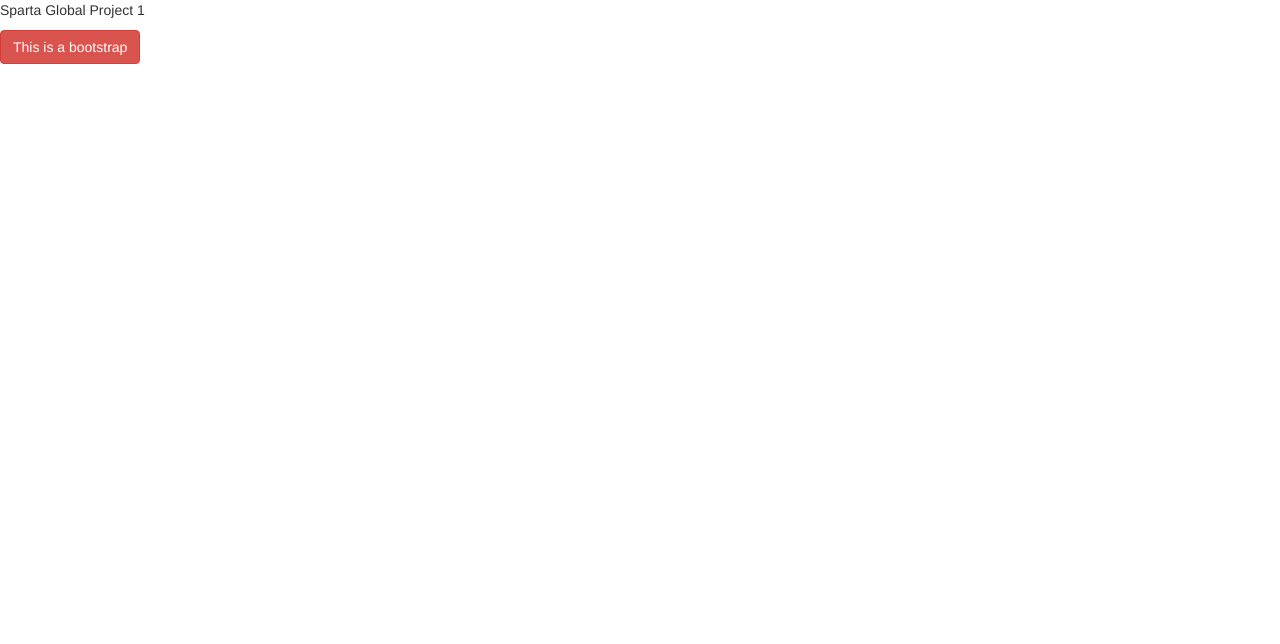
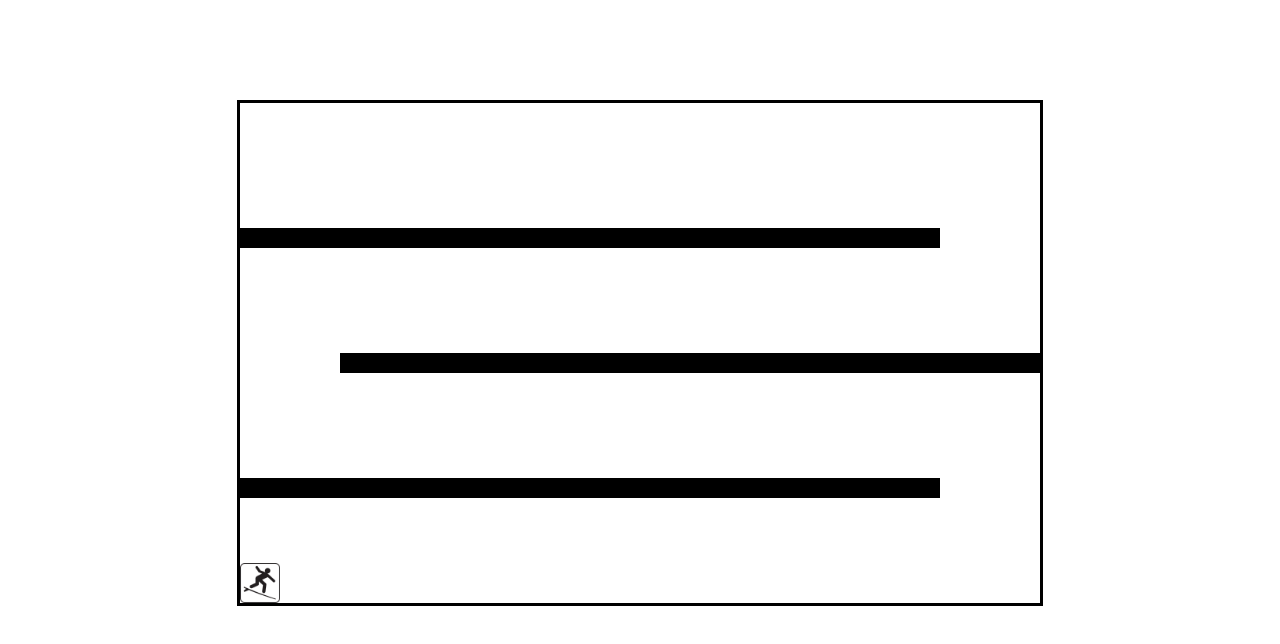
Before and after one commit to yafiimo/money-dash, a website: page index.html in a window 1280 px wide. Drawn offline with nearby package versions, Linux system fonts and the light colour scheme.

Commit message:
create level 1 canvas

```diff
--- a/index.html
+++ b/index.html
@@ -8,11 +8,17 @@
   <script src="bower_components/jquery/dist/jquery.min.js" charset="utf-8"></script>
   <link rel="stylesheet" href="bower_components/bootstrap/dist/css/bootstrap.min.css">
   <script src="bower_components/bootstrap/dist/js/bootstrap.min.js" charset="utf-8"></script>
-  <script src="main.js" charset="utf-8"></script>
+  <link rel="stylesheet" href="main.css">
 </head>
+
 <body>
 
-  <p>Sparta Global Project 1</p>
-  <button class="btn btn-danger">This is a bootstrap</button>
+  <div id="canvas-holder">
+    <canvas id="game_screen"></canvas>
+  </div>
+
+
 </body>
+<script src="main.js" charset="utf-8"></script>
+
 </html>
--- /dev/null
+++ b/main.css
@@ -0,0 +1,4 @@
+#canvas-holder {
+  text-align: center;
+  margin-top: 100px;
+}
--- a/main.js
+++ b/main.js
@@ -1,2 +1,85 @@
 console.log('in main.js');
 console.log($);
+
+var canvas = document.getElementById('game_screen');
+var context = canvas.getContext('2d');
+var player1 = new Sprite('stickman.png', 40, 40, 0, 460, 0, 0);
+/* var character;
+var loadCharacter = function() {
+  console.log('Character has loaded');
+  context.drawImage(character, 0, 450, 50, 50);
+}; */
+
+// Events
+$(function(){
+  // Directional Control
+  $(document).keydown(function(e) {
+    switch(e.keyCode){
+      case 37:
+        if(player1.Velocity[0] > -4 && player1.X > 0) {
+          player1.Velocity[0] -= 2;
+        }
+        break;
+      case 39:
+        if(player1.Velocity[0] < 4 && player1.X + player1.width < 800) {
+          player1.Velocity[0] += 2;
+        }
+        break;
+      case 38:
+        if(player1.Velocity[1] > -6 && player1.Y > 0) {
+          player1.Velocity[1] -= 6;
+        }
+        break;
+      case 40:
+        if(player1.Velocity[1] < 4 && player1.Y + player1.height < 500) {
+          player1.Velocity[1] += 2;
+        }
+        break;
+      default:
+        break;
+    }
+  });
+});
+
+// Game Loop
+gameLoop();
+function gameLoop() {
+
+  player1.X += player1.Velocity[0];
+  player1.Y += player1.Velocity[1];
+
+  // Canvas Boundaries
+  if((player1.X + player1.width) >= 800) player1.Velocity[0] = 0;
+  if(player1.X <= 0) player1.Velocity[0] = 0;
+  if((player1.Y + player1.width) >= 500) player1.Velocity[1] = 0;
+  if(player1.Y <= 0) player1.Velocity[1] = 0;
+
+
+// RENDERING
+  context.clearRect(0, 0, canvas.width, canvas.height);
+  canvas.width = 800;
+  canvas.height = 500;
+  canvas.style = 'border: 3px solid black; text-align: center';
+  canvas.fillStyle = 'red';
+
+  context.fillRect(0, 375, 700, 20);
+  context.fillRect(100, 250, 700, 20);
+  context.fillRect(0, 125, 700, 20);
+
+  context.drawImage(player1.sprite, player1.X, player1.Y, player1.width, player1.height);
+  /* character = new Image();
+  character.onload = loadCharacter;
+  character.src = 'stickman.png'; */
+
+  setTimeout(gameLoop, 1000/60);
+}
+
+function Sprite(img, w, h, x, y, vx, vy) {
+  this.sprite = new Image();
+  this.sprite.src = img;
+  this.width = w;
+  this.height = h;
+  this.X = x;
+  this.Y = y;
+  this.Velocity = [vx, vy];
+}
```
Also changed, not shown: stickman.png (added).
